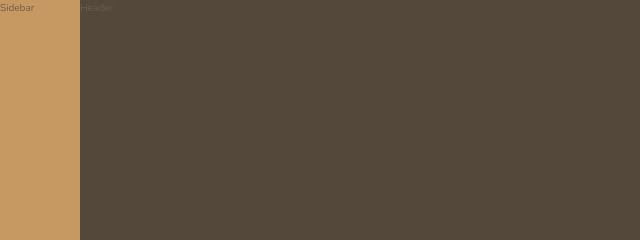
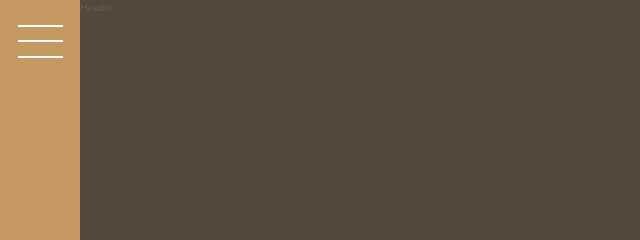
Before and after one commit to XenderMd/Nexter, a website: page index.html in a window 1280 px wide. Shown: the top 240 px of the page, 0-640 px from the left. Drawn offline with nearby package versions, Linux system fonts and the light colour scheme.

Commit message:
Building the Sidebar

```diff
--- a/index.html
+++ b/index.html
@@ -15,7 +15,9 @@
 
 
         <div class="sidebar">
-            Sidebar
+            <button class="nav-btn">
+
+            </button>
         </div>
 
         <header class="header">
--- a/sass/_sidebar.scss
+++ b/sass/_sidebar.scss
@@ -2,4 +2,34 @@
     background-color: $color-primary;
     grid-column: sidebar-start/sidebar-end;
     grid-row: 1/-1;
+
+    display: flex;
+    justify-content: center;
 }
+
+.nav-btn{
+    border: none;
+    border-radius: 0;
+
+    background-color: #fff;
+    height: 2px;
+    width: 4.5rem;
+    margin-top: 4rem;
+
+    &::before, &::after{
+        content: "";
+        background-color: #fff;
+        height: 2px;
+        width: 4.5rem;
+        display: block;
+    }
+
+    &::before{
+        transform:translateY(-1.5rem);
+    }
+
+    &::after{
+        transform:translateY(1.4rem);
+    }
+
+}
```
Also changed, not shown: css/style.css.
